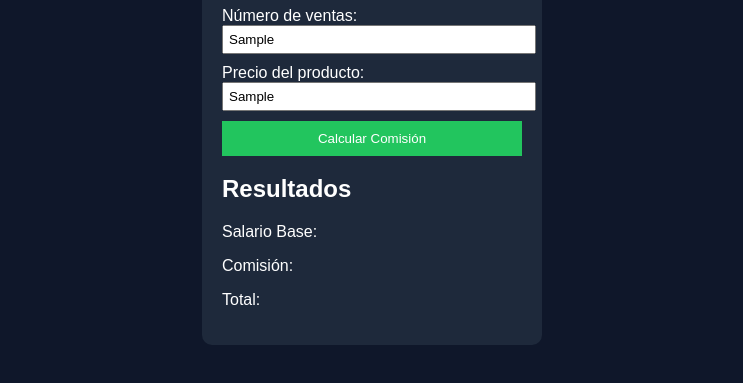
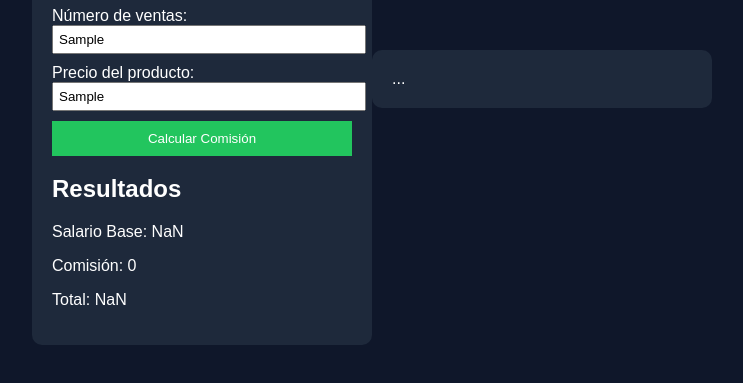
Before and after one commit to aliceviolet696-coder/comisiones-, a plain HTML site: page ventas.html in a window 1280 px wide. Both pictures are taken after typing "Sample", "Sample", "Sample" into the empty fields and a click on the button "Calcular Comisión". Shown: the part 329-712 px from the top of the page, without its empty margins (268-1011 px from the left). Drawn offline with Linux system fonts and the light colour scheme.

Commit message:
calculo de comision y resultado de pantalla

```diff
--- a/ventas.html
+++ b/ventas.html
@@ -4,7 +4,7 @@
     <meta charset="UTF-8">
     <title>Calculadora de Comisiones</title>
     <link rel="stylesheet" href="ventas.css">
-    <script src="ventas.js"></script>
+
 </head>
 <body>
 
@@ -20,14 +20,20 @@
         <label>Precio del producto:</label>
         <input type="text" id="txtPrecio">
 
-        <button>Calcular Comisión</button>
+        <button onclick="calcular()">Calcular Comisión</button>
 
         <h2>Resultados</h2>
         <p>Salario Base: <span id="spSueldoBase"></span></p>
         <p>Comisión: <span id="spComision"></span></p>
         <p>Total: <span id="spTotal"></span></p>
     </div>
+<body>
+    <div class="contenedor">
+        ...
+    </div>
 
+    <script src="ventas.js"></script>
+</body>
 
 </body>
 </html>
--- /dev/null
+++ b/ventas.js
@@ -0,0 +1,33 @@
+const VENTAS_BASEE = 5;
+
+function calcularComision(numeroVentas, precioProducto) {
+    let comision = 0;
+
+    if(numeroVentas > VENTAS_BASEE) {
+        let ventasExtra = numeroVentas - VENTAS_BASEE;
+        comision = ventasExtra * (precioProducto * 0.1);
+    }
+
+    return comision;
+}
+
+function calcular(){
+    let componenteSueldoBase = document.getElementById("txtSueldoBase");
+    let componenteVentas = document.getElementById("txtVentas");
+    let componentePrecio = document.getElementById("txtPrecio");
+
+    let sueldoBase = parseFloat(componenteSueldoBase.value);
+    let numeroVentas = parseFloat(componenteVentas.value);
+    let precioProducto = parseFloat(componentePrecio.value);
+
+    let comision = calcularComision(numeroVentas, precioProducto);
+    let total = sueldoBase + comision;
+
+    let spSueldoBase = document.getElementById("spSueldoBase");
+    let spComision = document.getElementById("spComision");
+    let spTotal = document.getElementById("spTotal");
+
+    spSueldoBase.textContent = sueldoBase;
+    spComision.textContent = comision;
+    spTotal.textContent = total;
+}
```
